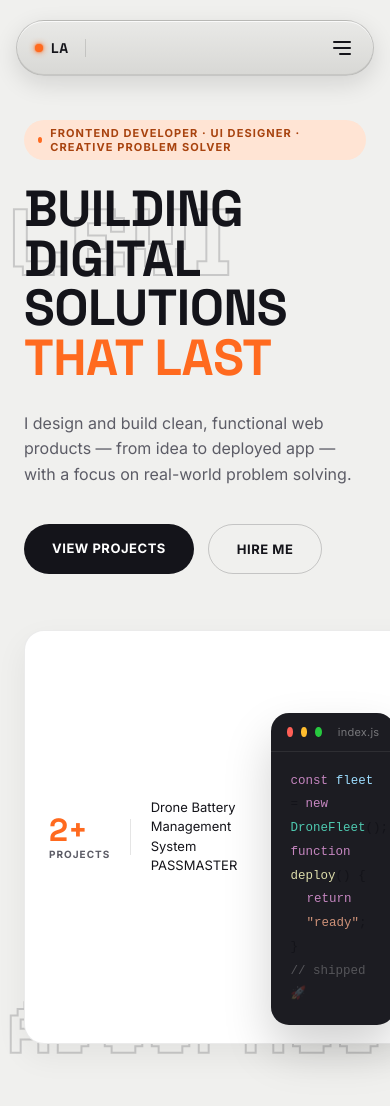
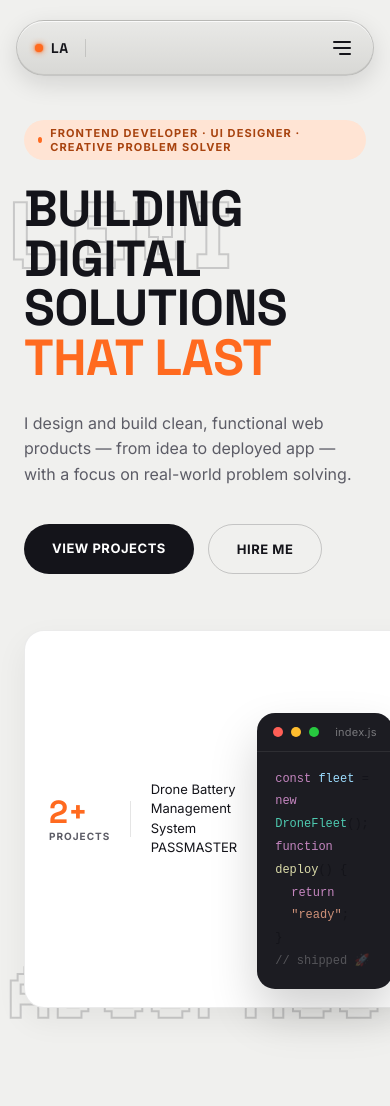
Before and after one commit to DRONE0PS/levi-portfolio, a Next.js app: page / in a window 390 px wide. Shown: the top 1106 px of the page. Built offline with nearby package versions, Linux system fonts and the light colour scheme.

Commit message:
Fix editor card width/centering for mobile overflow

```diff
--- a/app/page.js
+++ b/app/page.js
@@ -450,8 +450,9 @@ export default function Home() {
           <div
             className="float-slow"
             style={{
-              marginTop: 64,
               maxWidth: 380,
+              width: "100%",
+              margin: "64px auto 0",
               background: "#1c1c22",
               borderRadius: 18,
               padding: 0,
@@ -484,7 +485,7 @@ export default function Home() {
                 index.js
               </span>
             </div>
-            <div style={{ padding: "18px 20px", fontFamily: "monospace", fontSize: 12.5, lineHeight: 1.9 }}>
+            <div style={{ padding: "16px 18px", fontFamily: "monospace", fontSize: 12, overflowWrap: "break-word", whiteSpace: "pre-wrap", lineHeight: 1.9 }}>
               <div><span style={{ color: "#c586c0" }}>const</span> <span style={{ color: "#9cdcfe" }}>fleet</span> = <span style={{ color: "#c586c0" }}>new</span> <span style={{ color: "#4ec9b0" }}>DroneFleet</span>();</div>
               <div><span style={{ color: "#c586c0" }}>function</span> <span style={{ color: "#dcdcaa" }}>deploy</span>() {`{`}</div>
               <div style={{ paddingLeft: 16 }}><span style={{ color: "#c586c0" }}>return</span> <span style={{ color: "#ce9178" }}>"ready"</span>;</div>
```
